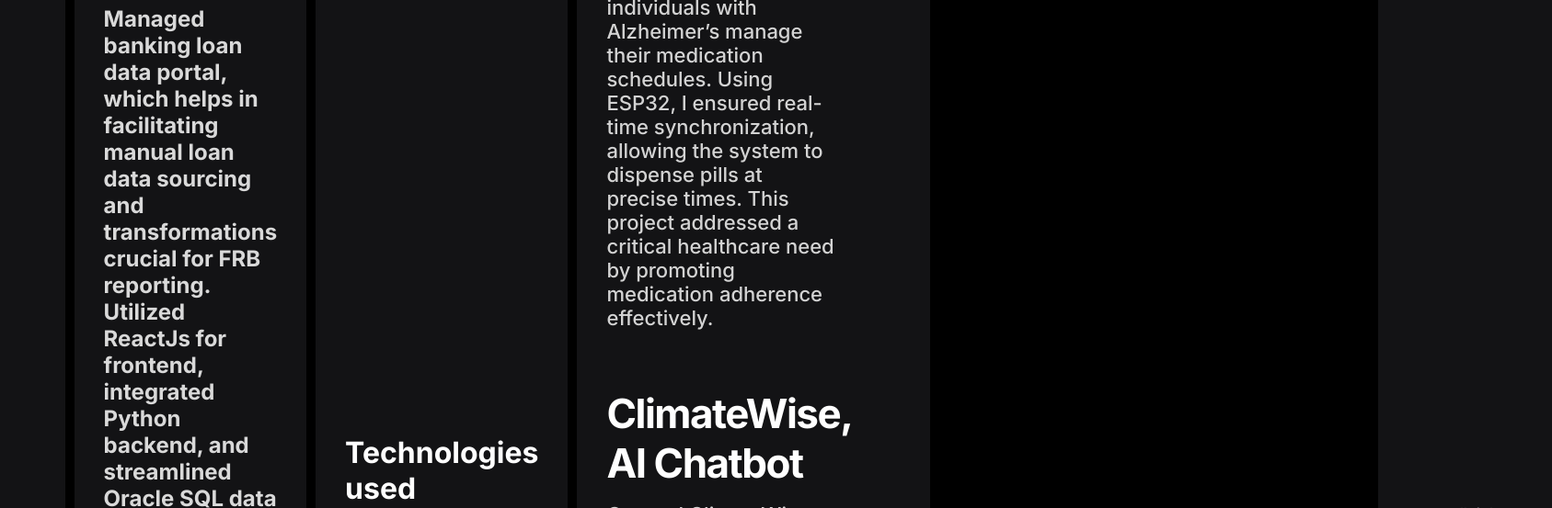
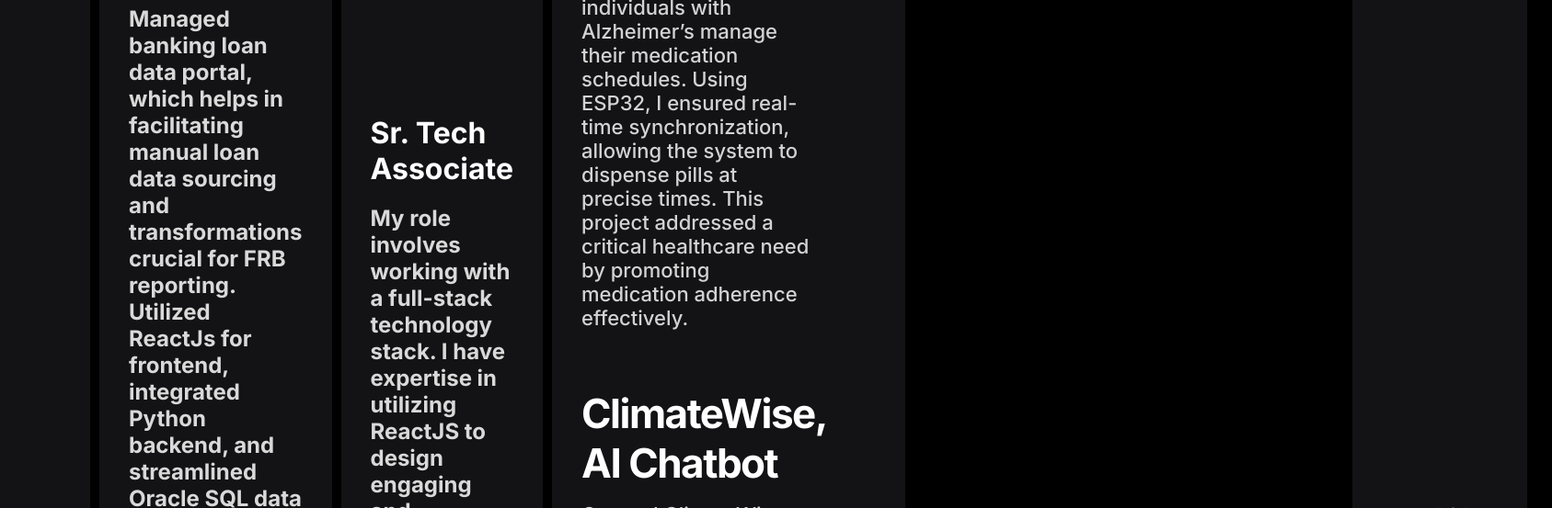
Before and after one commit to Chukkukaapii/Chukkukaapii.github.io, a plain HTML site: page index.html in a window 1280 px wide. Shown: the part 1510-2063 px from the top of the page at 92% size, 1687 px wide, since content can reach past the window. Drawn offline with nearby package versions, Linux system fonts and the light colour scheme.

Commit message:
Update index.html

```diff
--- a/index.html
+++ b/index.html
@@ -112,20 +112,16 @@
           </div>
         </div>
 
-      <div class="experienceItem">
+   <div class="experienceItem">
             <div class="experienceName">AI developer</div>
             <div class="experienceDesc">
               Managed banking loan data portal, which helps in facilitating manual loan data sourcing and transformations crucial for FRB reporting. Utilized ReactJs for frontend, integrated Python backend, and streamlined Oracle SQL data management. Led and implemented adaptable Frontend enhancements, and coordinated CRQ quarterly releases. Upheld bank standards, improved code quality, and introduced user-centric features, demonstrating comprehensive technical leadership tailored for efficient data sourcing.
             </div>
           </div>
           <div class="experienceItem">
-            <div class="experienceName">Technologies used</div>
+            <div class="experienceName">Sr. Tech Associate</div>
             <div class="experienceDesc">
-              Llama
-              ollama
-              FAISS
-              ChromaDB
-              Word Embeddings
+              My role involves working with a full-stack technology stack. I have expertise in utilizing ReactJS to design engaging and responsive user interfaces. Additionally, I have proficiency in Python FastAPI and SQL Oracle database, enabling me to create scalable and reliable back-end systems.
             </div>
           </div>
 
```
